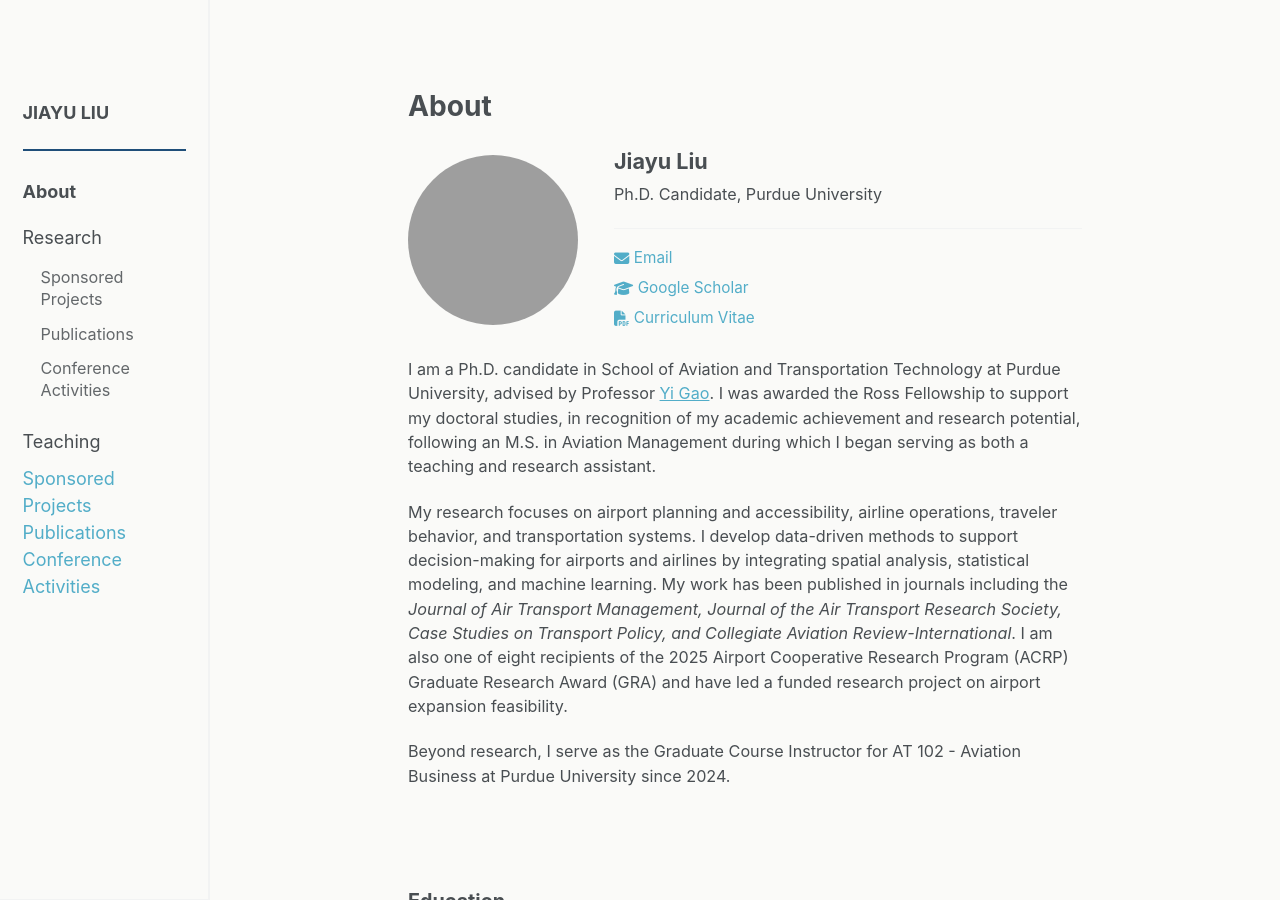
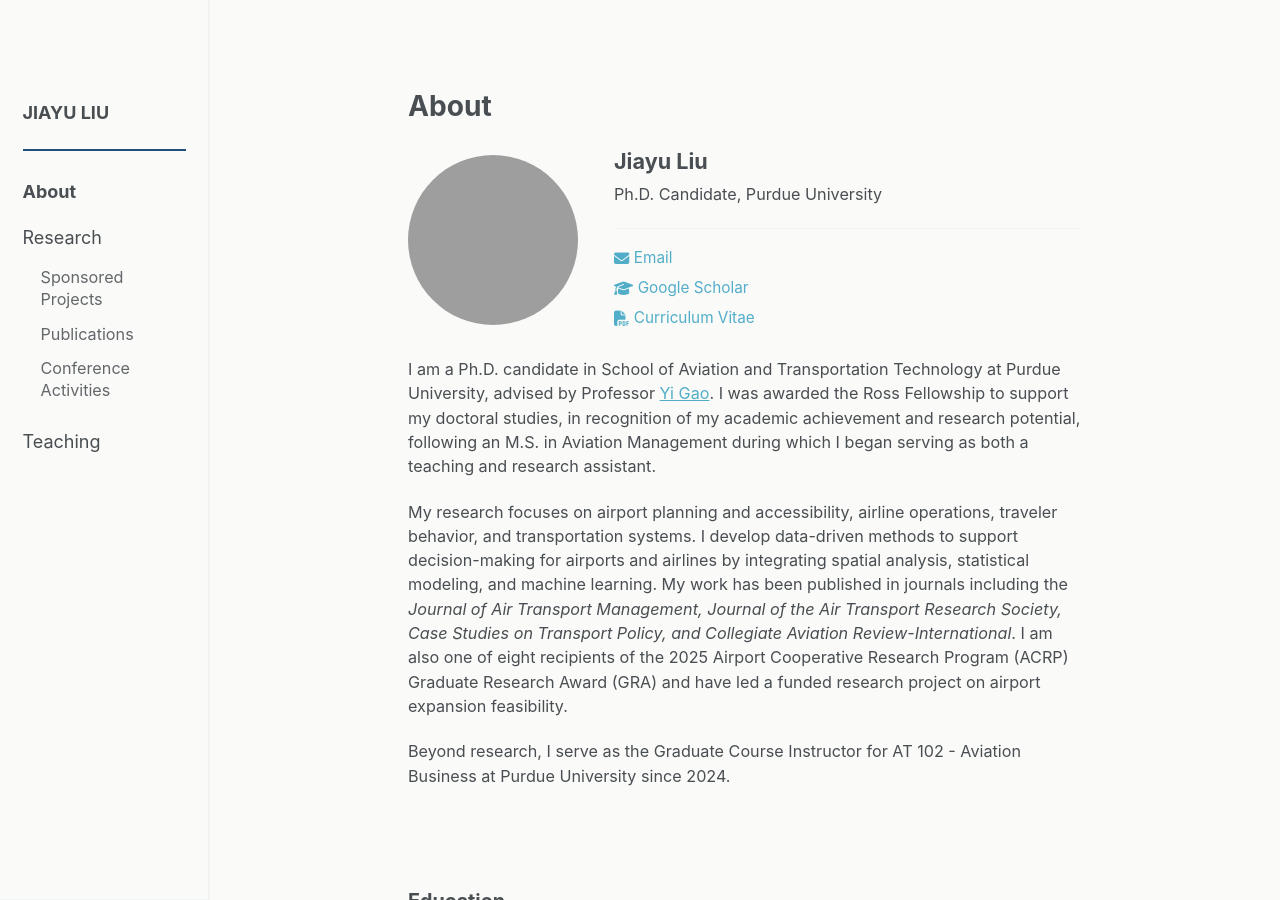
Before and after one commit to liu3309/liu3309.github.io, a Jekyll site: the page built from index.md, in a window 1280 px wide and 900 px high. Built offline with Jekyll 4.4.1, drawn with Linux system fonts in a browser that asks for light colours; a script that is not in the unit is left out.

Commit message:
Update masthead.html

```diff
--- a/_includes/masthead.html
+++ b/_includes/masthead.html
@@ -87,28 +87,6 @@
         {% endfor %}
 
 
-
-
-        <li>
-  <a href="/research/#sponsored-projects" class="research-subnav-link">
-    Sponsored Projects
-  </a>
-</li>
-
-<li>
-  <a href="/research/#publications" class="research-subnav-link">
-    Publications
-  </a>
-</li>
-
-<li>
-  <a href="/research/#conference-activities" class="research-subnav-link">
-    Conference Activities
-  </a>
-</li>
-
-
-
         <li id="theme-toggle" class="left-nav__item left-nav__item--theme">
           <button
             type="button"
```
